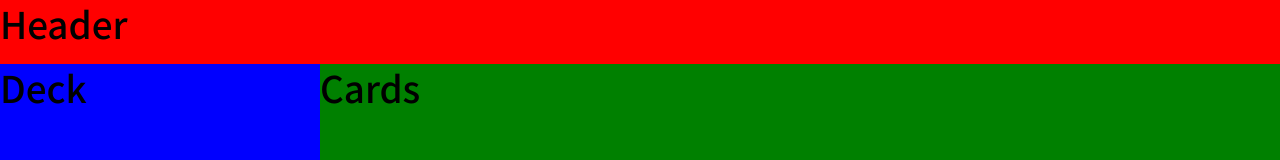
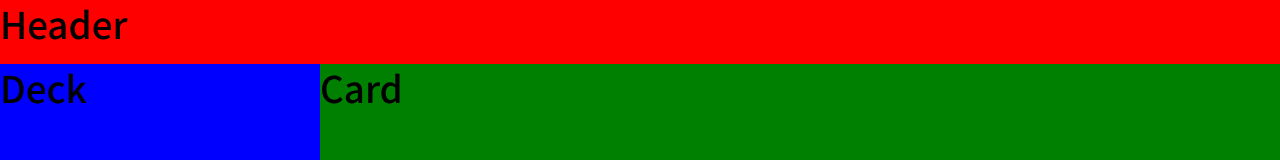
Before and after one commit to lauraschoerken/japan-one-step, a React (Vite) app: page / in a window 1280 px wide. Shown: the top 160 px of the page. Built offline with nearby package versions, Linux system fonts and the light colour scheme.

Commit message:
fix: use Card in home component

```diff
--- a/src/components/Home/components/HomeComponent.tsx
+++ b/src/components/Home/components/HomeComponent.tsx
@@ -1,6 +1,7 @@
 import Header from 'components/Header/containers/Header'
 import './HomeComponent.scss'
 import Decks from 'components/Decks/containers/Decks'
+import Card from 'components/Card/containers/Card'
 
 const HomeComponent = () => {
 	return (
@@ -13,7 +14,7 @@ const HomeComponent = () => {
 					<Decks />
 				</div>
 				<div className='cards'>
-					<h1>Cards</h1>
+					<Card />
 				</div>
 			</div>
 		</div>
```
